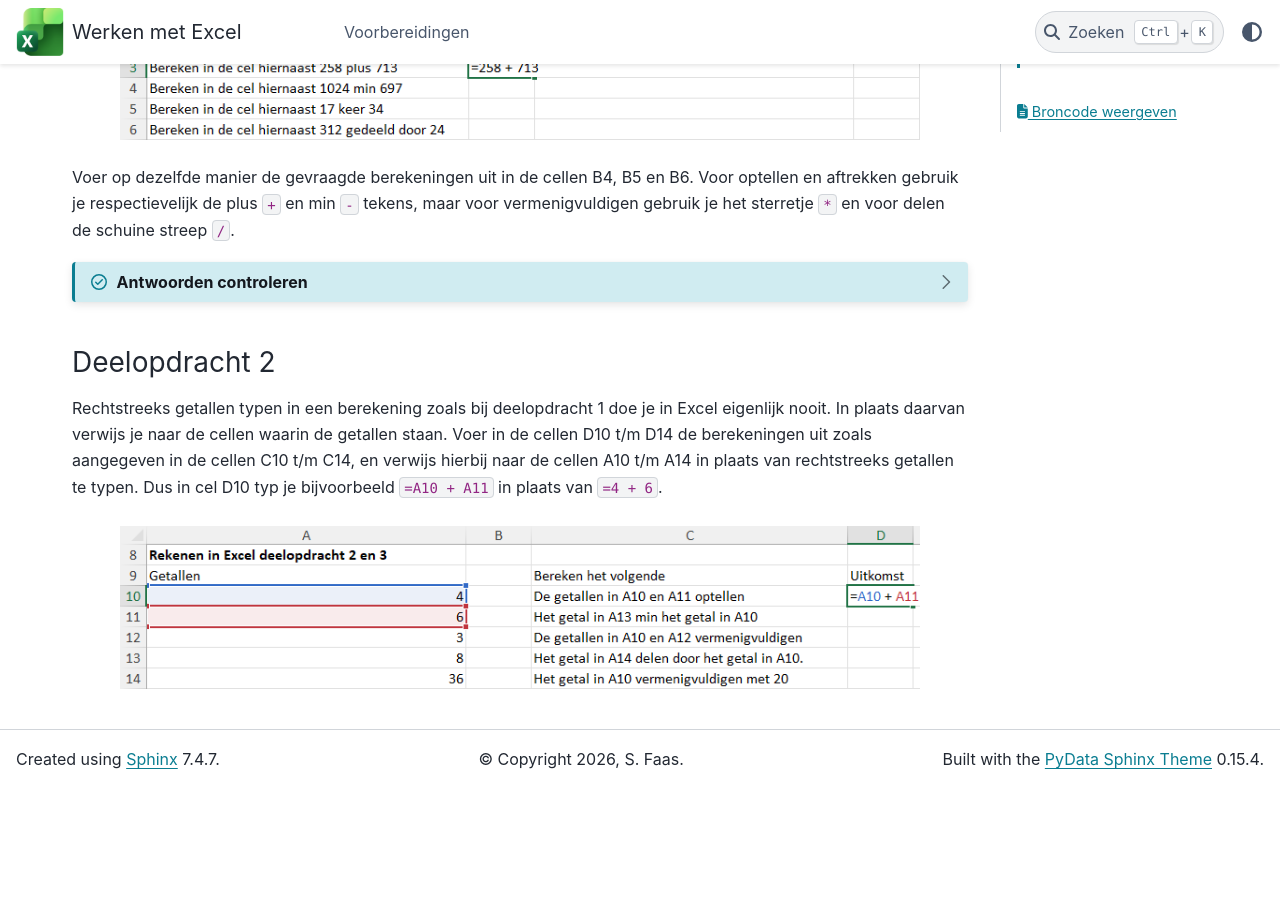
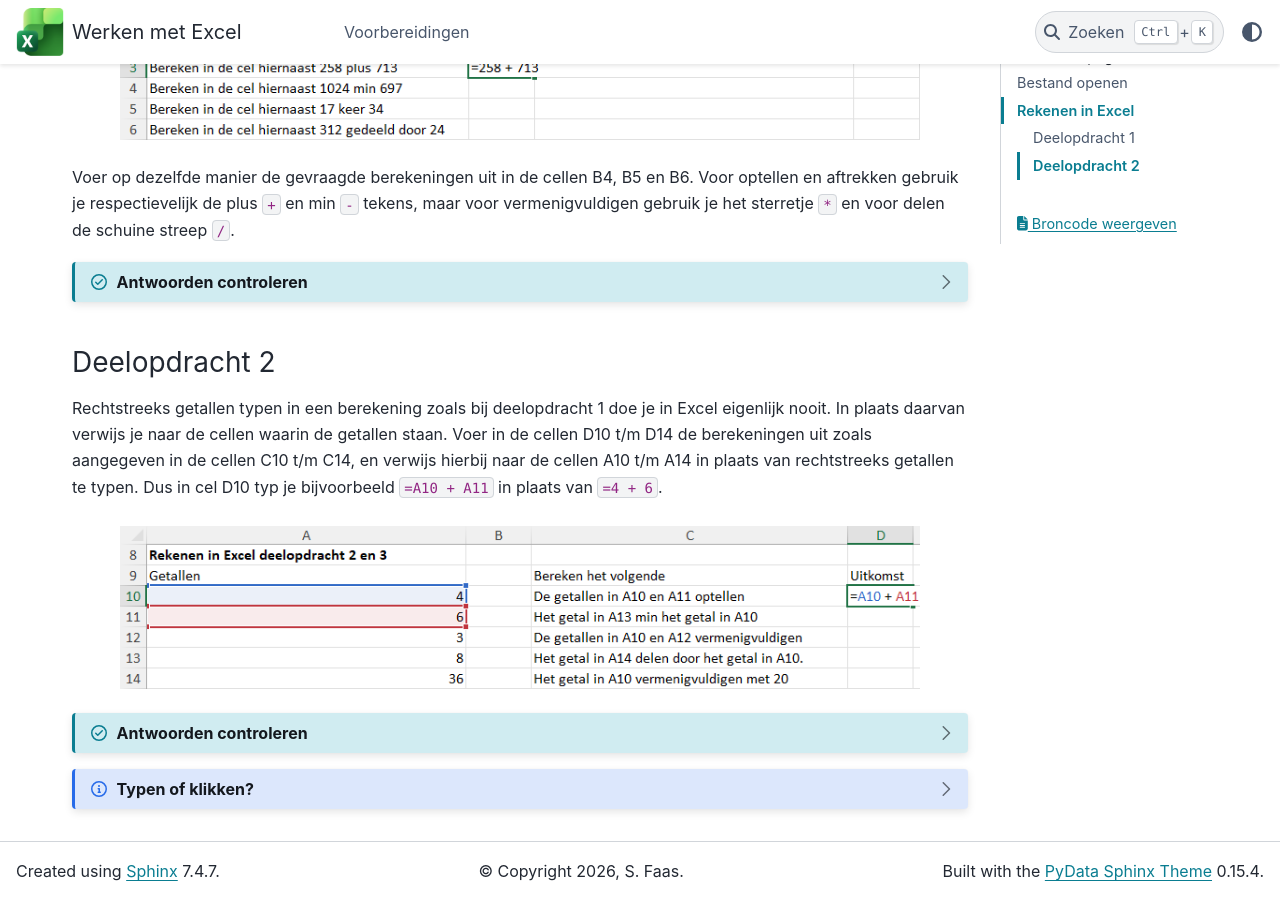
Before and after one commit to meneerfaas/excel, a Sphinx documentation site: the page built from doc/02_basics/basics.rst, in a window 1280 px wide and 900 px high, scrolled down 1118 px. Built offline with Sphinx 7.4.7 and the PyData theme 0.15.4, drawn with Linux system fonts in a browser that asks for light colours; before the commit the page ends 1906 px from its top, so only the background shows below that; some of the changed lines change nothing that is shown.

Commit message:
Hoofdstuk Basis vervolgd

```diff
--- a/doc/02_basics/basics.rst
+++ b/doc/02_basics/basics.rst
@@ -45,3 +45,17 @@
 .. figure:: images/opdracht_02_01.png
    :width: 800px
    :align: center
+
+.. dropdown:: Antwoorden controleren
+    :color: primary
+    :icon: check-circle
+
+    .. image:: images/opdracht_02_02.png
+
+.. dropdown:: Typen of klikken?
+    :color: info
+    :icon: info
+
+    Je kunt de cellen waarnaar je wilt verwijzen in een berekening ook met de muis aanklikken in plaats van ze te typen. Dus in plaats van ``=A10 + A11`` kun je ook ``=`` typen, vervolgens op cel A10 klikken, dan het plus-teken ``+`` typen, en vervolgens op cel A11 klikken. Excel zal automatisch de juiste celverwijzingen toevoegen aan je berekening.
+
+    Tevens is het mogelijk om met de pijltjestoetsen op je toetsenbord te navigeren naar de cellen waarnaar je wilt verwijzen.
```
Also changed, not shown: doc/02_basics/images/opdracht_02_02.png (added).
